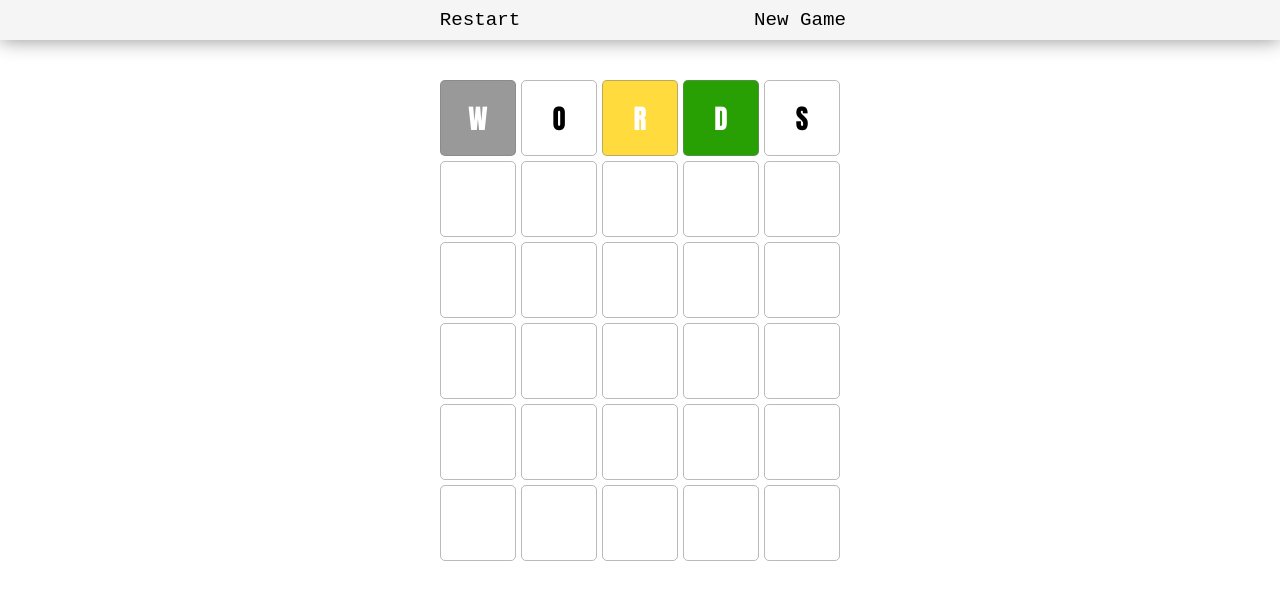
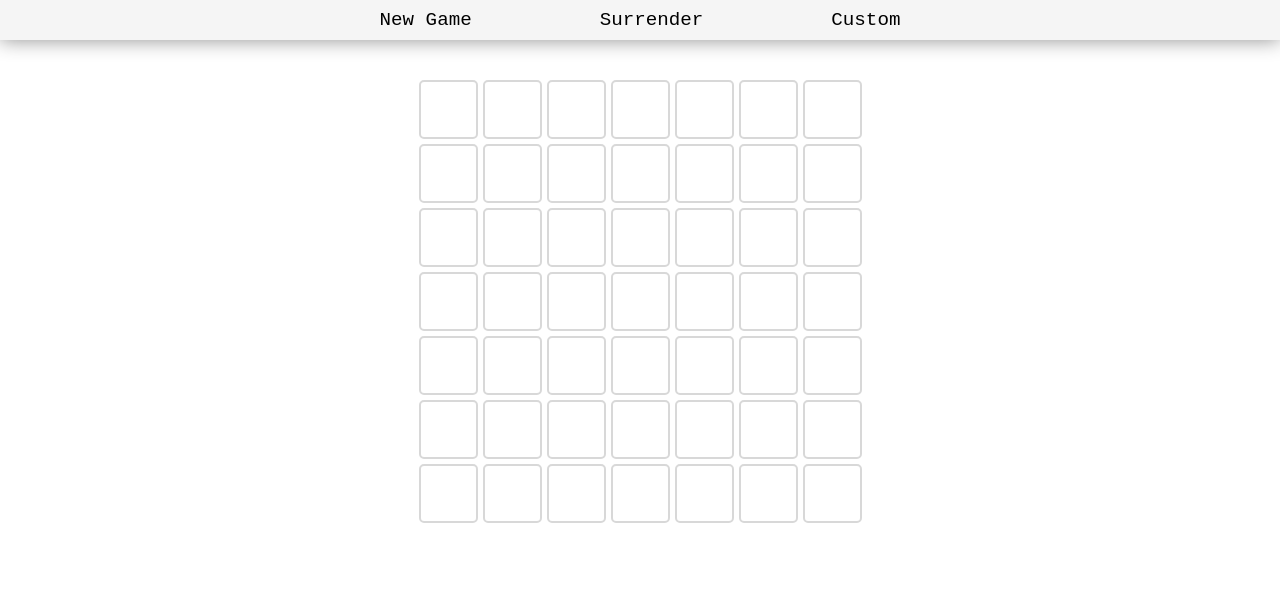
Before and after one commit to junaidsultanxyz/Wordle-Game, a plain HTML site: page index.html in a window 1280 px wide. Drawn offline with Linux system fonts and the light colour scheme.

Commit message:
variable grid, input event, validation

```diff
--- a/index.html
+++ b/index.html
@@ -10,49 +10,20 @@
 <body>
     <nav class="navbar">
         <ul class="nav-parent-list">
-            <li> Restart </li>
-            <li> New Game </li>
+            <li id="restart-button"> New Game </li>
+            <li id="surrender-button"> Surrender </li>
+            <li id="customGame-button"> Custom </li>
         </ul>
     </nav>
 
     <main>
         <div class="main-container">
-            <div id="word-grid" class="word-grid">
-                <div class="word-grid-item-normal">  W </div>
-                <div class="word-grid-item">         O </div>
-                <div class="word-grid-item-exist">   R </div>
-                <div class="word-grid-item-correct"> D </div>
-                <div class="word-grid-item">         S </div>
+            <div id="word-grid" class="word-grid"></div>
 
-                <div class="word-grid-item">  </div>
-                <div class="word-grid-item">  </div>
-                <div class="word-grid-item">  </div>
-                <div class="word-grid-item">  </div>
-                <div class="word-grid-item">  </div>
-
-                <div class="word-grid-item">  </div>
-                <div class="word-grid-item">  </div>
-                <div class="word-grid-item">  </div>
-                <div class="word-grid-item">  </div>
-                <div class="word-grid-item">  </div>
-                <div class="word-grid-item">  </div>
-                <div class="word-grid-item">  </div>
-                <div class="word-grid-item">  </div>
-                <div class="word-grid-item">  </div>
-                <div class="word-grid-item">  </div>
-                <div class="word-grid-item">  </div>
-                <div class="word-grid-item">  </div>
-                <div class="word-grid-item">  </div>
-                <div class="word-grid-item">  </div>
-                <div class="word-grid-item">  </div>
-                <div class="word-grid-item">  </div>
-                <div class="word-grid-item">  </div>
-                <div class="word-grid-item">  </div>
-                <div class="word-grid-item">  </div>
-                <div class="word-grid-item">  </div>
-            </div>
             <div id="keyboard-keys"></div>
         </div>
+
+        <script src="script.js"></script>
     </main>
 </body>
 </html>
--- a/script.js
+++ b/script.js
@@ -1,22 +1,126 @@
+
+/************************************************************
+ DATA PART
+*************************************************************/
+
+let data =
+[ "PLAIN", "CRANE",
+  "DRAIN", "TRAIN"
+]; // words database
 
 
 let alphabets =
 ['A', 'B', 'C', 'D', 'E', 'F', 'G', 'H', 'I', 'J',
  'K', 'L', 'M', 'N', 'O', 'P', 'Q', 'R', 'S', 'T',
  'U', 'V', 'W', 'X', 'Y', 'Z'
-];
+]; // all the alphabets (will be used for keyboard layout)
 
-let board = Array.from({ length: 6 }, () => Array(5).fill(''));
+let total_chances   = 7;
+let word_length     = 7;
 
-let key_grid = document.getElementById('word-grid');
+let word; // representing current word to guess
+let current_chance; // representing row
+let current_index;  // represnting column
 
-function initWordGrid(){
-    for (let row = 0; row < 6; row++){
-        for (let column = 0; column < 5; column++){
-            let div = document.createElement('div');
-            div.className = 'alphabet';
-            div.textContent = alphabets[row][column];
-            key_grid.appendChild(div);
+let current_word = ""; // representing current word being typed
+/************************************************************
+ LOGIC PART
+*************************************************************/
+
+
+let board = Array.from({ length: total_chances }, () => Array(word_length).fill(''));
+let word_grid = document.getElementById("word-grid");
+let word_grid_items;
+
+function restart() {
+    word_grid.innerHTML = "";
+
+
+    current_chance = 0;
+    current_index  = 0;
+
+    word_grid.style.gridTemplateColumns  = `repeat(${word_length}, 1fr)`;
+    word_grid.style.gridTemplateRows     = `repeat(${total_chances}, 1fr)`;
+
+    board.forEach( (row, rowIndex) =>{
+        row.forEach ( (column, colIndex) =>{
+            const word_grid_item = document.createElement('div');
+            word_grid_item.textContent = '';
+            word_grid_item.className = 'word-grid-item-untyped';
+            word_grid.appendChild(word_grid_item);
+        });
+    });
+    word_grid_items = word_grid.querySelectorAll("div")
+
+    word = data[Math.floor(Math.random() * data.length)];
+}
+
+
+document.addEventListener("DOMContentLoaded", () => {
+    restart();
+});
+
+document.addEventListener("keydown", (event) => {
+    console.log(current_index + '\n');
+
+    if (/^Key[A-Z]$/.test(event.code)) {
+        if (word_grid_items[getIndex()].className == "word-grid-item-untyped"){
+            word_grid_items[getIndex()].className = "word-grid-item-typed";
+            word_grid_items[getIndex()].textContent = event.key.toUpperCase();
+        }
+
+        if (current_index < word_length-1) {
+            current_index++;
         }
     }
+
+    if (event.key === "Backspace"){
+        let valid = false;
+
+        if (current_index > 0 || current_index == 0) {
+            valid = true;
+        }
+
+        if (valid) {
+            word_grid_items[getIndex()].className = "word-grid-item-untyped";
+            word_grid_items[getIndex()].textContent = '';
+        }
+
+        if (current_index > 0) {
+            current_index--;
+        }
+    }
+
+    if (event.key === "Enter"){
+        let valid = false;
+
+        if (word_grid_items[getIndex()].className == "word-grid-item-untyped"){
+            window.alert("incomplete word");
+        }
+        else if (current_index == word_length-1 && word_grid_items[getIndex()].className == "word-grid-item-typed"){
+            for (let i = 0; i < word_length; i++){
+                word_grid_items[getIndexParam(i, current_chance)].className = "word-grid-item-wrong";
+            }
+
+            valid = true;
+        }
+
+        if (valid && current_chance < total_chances){
+            current_chance++;
+            current_index = 0;
+        }
+    }
+});
+
+document.getElementById('restart-button').addEventListener("mousedown", (e)=>{
+    restart();
+});
+
+
+function getIndex(){
+    return ((current_index+1)+((current_chance*word_length)+1)) - 2;
 }
+
+function getIndexParam(row, col){
+     return ((row+1)+((col*word_length)+1)) - 2;
+}
--- a/style.css
+++ b/style.css
@@ -1,6 +1,11 @@
 *{
     margin: 0;
     padding: 0;
+}
+
+:root{
+    --gridBorderEmpty: rgba(184, 183, 183, 0.541);
+    --gridBorderTyped: rgba(105, 105, 105, 0.541);
 }
 
 .navbar{
@@ -14,12 +19,11 @@
 
 .nav-parent-list{
     display: flex;
-    width: 50%;
     flex-direction: row;
     height: inherit;
     list-style: none;
     justify-content: center;
-    font-family: 'Courier New', Courier, monospace;
+    font-family:'Courier New', Courier, monospace;
     font-size: 1.2em;
 }
 
@@ -27,7 +31,6 @@
 .nav-parent-list li{
     background-color:whitesmoke;
     height: inherit;
-    width: 50%;
     padding-inline: 5dvw;
     align-content: center;
     text-align: center;
@@ -48,45 +51,53 @@
 }
 
 .word-grid{
-    min-width: 400px;
-    max-width: 600px;
+    width: fit-content;
     display: grid;
-    grid-template-columns: repeat(5, 1fr);
-    grid-template-rows: repeat(6, 1fr);
+    /* grid-template-columns: repeat(5, 1fr);
+    grid-template-rows: repeat(6, 1fr); */
     gap: 5px;
-    aspect-ratio: 5/6;
 }
 
 .word-grid div{
+    width: 55px;
     aspect-ratio: 1/1;
     display: flex;
     align-items: center;
     justify-content: center;
-    border: 1px solid rgba(128, 128, 128, 0.541);
     border-radius: 5px;
     transition-duration: 0.2s;
 
-    font-size: 1.7em;
-    font-family:Impact, Haettenschweiler, 'Arial Narrow Bold', sans-serif;
+    font-size: 2em;
+    font-family: 'Franklin Gothic Medium', 'Arial Narrow', Arial, sans-serif;
     font-weight: bold;
+
 }
 
-.word-grid-item-normal{
+.word-grid-item-untyped{
+    border: 2.5px solid var(--gridBorderEmpty);
+    color: rgb(38, 38, 38);
+}
+
+
+.word-grid-item-typed{
+    border: 2.5px solid var(--gridBorderTyped);
+    color: rgb(38, 38, 38);
+}
+
+.word-grid-item-wrong{
     background-color: rgb(153, 153, 153);
+    border: none;
     color: white;
 }
 
 .word-grid-item-exist{
-    background-color: rgb(255, 219, 61);
+    background-color: rgb(244, 205, 32);
+    border: none;
     color: white;
 }
 
 .word-grid-item-correct{
     background-color: rgb(40, 160, 4);
+    border: none;
     color: white;
 }
-
-
-.word-grid div:hover{
-    scale: 1.05;
-}
```
